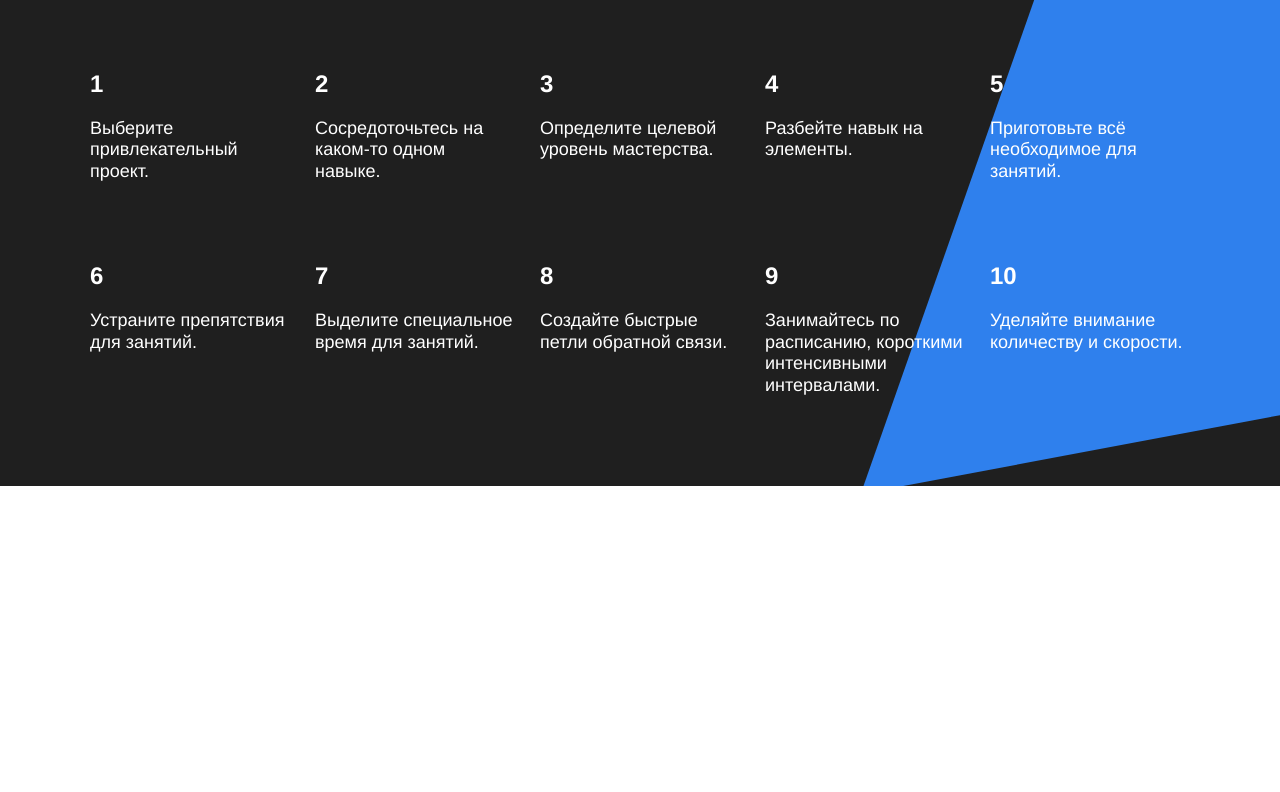
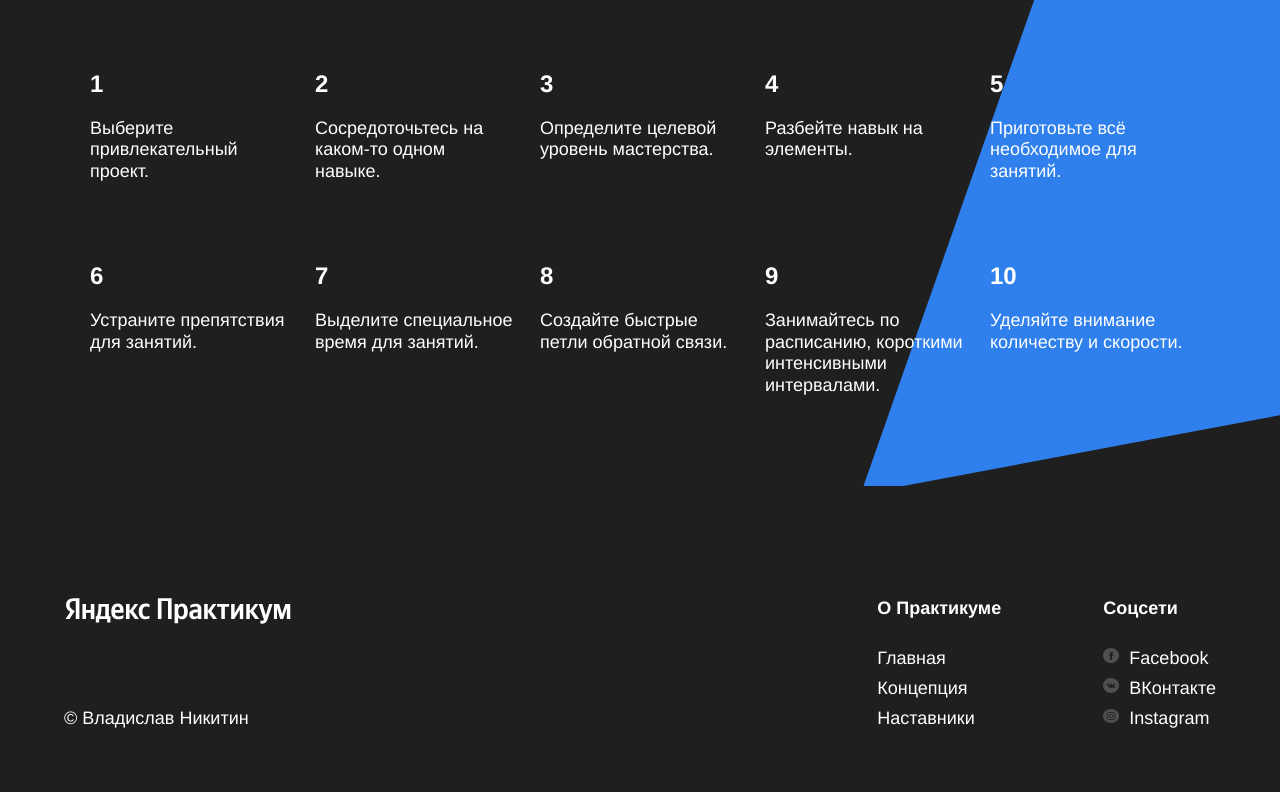
Before and after one commit to BeRealDude/how-to-learn, a plain HTML site: page index.html in a window 1280 px wide. Shown: the part 3120-3912 px from the top of the page. Before the commit the page ends 3606 px from the top, so only its background shows below. Drawn offline with Linux system fonts and the light colour scheme; files that its build step writes are made by us from their sources.

Commit message:
23.07 Закончил футер

```diff
--- a/index.html
+++ b/index.html
@@ -8,7 +8,6 @@
   <title>Научиться учиться</title>
 </head>
 <body class="page">
-
     <header class="header">
       <div class="logo">
          <div class="logo logo_place_header"></div>
@@ -70,14 +69,12 @@
               <p class="table__text">Открытие условного рефлекса</p>
             </li>
           </ul>
-
         </section>
         <section class="feynman">
           <h2 class="feynman__title">Метод Фейнмана</h2>
           <h3 class="feynman__subtitle">Выучить и не забыть.</h3>
           <img class="feynman__picture" src="../images/feynman.png" alt="Метод Фейнмена"></img>
           <a href="#" class="feynman__link">Подробнее &#129042;</a>
-
         </section>
         <section class="kaufman">
           <h2 class="section-title_theme_dark">Принципы обучения</h2>
@@ -127,9 +124,29 @@
           <div class="kaufman__triangle"></div>
         </section>
       </main>
-      <footer class="footer"></footer>
-
-
-
+      <footer class="footer">
+        <div class="footer__columns">
+          <div class="footer__column_content_copyright">
+          <div class="logo logo_place_footer"></div>
+          <div class="footer__author">&copy; Владислав Никитин</div>
+        </div>
+        <div class="footer__column_content_info">
+          <h2 class="footer__column-heading">О Практикуме</h2>
+        <div class="footer__column-links">
+          <a href class="footer__column-link">Главная</a>
+          <a href class="footer__column-link">Концепция</a>
+          <a href class="footer__column-link">Наставники</a>
+        </div>
+        </div>
+        <div class="footer__column_content_social">
+          <h2 class="footer__column-heading">Соцсети</h2>
+          <div class="footer__social-icon">
+            <a href class="footer__column-link"><img class="icon__picture" src="../images/facebook_color_white.svg" alt="значок"></img>Facebook</a>
+            <a href class="footer__column-link"><img class="icon__picture" src="../images/vk_color_white.svg" alt="значок">ВКонтакте</a>
+            <a href class="footer__column-link"><img class="icon__picture" src="../images/instagram_color_white.svg" alt="значок">Instagram</a>
+          </div>
+        </div>
+      </div>
+      </footer>
 </body>
 </html>
--- a/styles/style.css
+++ b/styles/style.css
@@ -17,11 +17,6 @@
   /* выше установили ограничения для секции */
   display: flex;
   position: relative;
-}
-
-
-.logo{
-
 }
 
 .logo_place_header {
@@ -57,7 +52,6 @@ align-self: flex-end;
 .header__link{
   color: #2f80ed;
   text-decoration: none;
-
 }
 
 .header__main-illustration{
@@ -71,8 +65,6 @@ align-self: flex-end;
   z-index: 1;
 }
 
-
-/* ниже мы привели пример двух селекторов, чтобы вы вспомнили запись элемента */
 .header__square-pic {
   height: 568px;
   width: 568px;
@@ -81,7 +73,6 @@ align-self: flex-end;
   position: absolute;
   right: 0;
 }
-
 
 .description{
   display: flex;
@@ -95,7 +86,6 @@ align-self: flex-end;
   align-items: baseline; /* Для того, чтобы brief стал по одной линии с main-text, почему-то без этого, текст брифа, становится чуть выше */
   justify-content: space-between;
 }
-
 
 .two-columns__brief{
   width: 175px;
@@ -112,7 +102,6 @@ align-self: flex-end;
   line-height: 34px;
   font-size: 24px;
   font-weight: normal;
-
 }
 
  .two-columns__paragraph{
@@ -121,18 +110,13 @@ align-self: flex-end;
 
  .two-columns__paragraph:last-of-type{
   margin: 0;
-
  }
-
 
 .two-columns__span-accent{
   line-height: 34px;
   font-size: 24px;
   font-weight: 600;
-
 }
-
-
 
 .section-title{
   width: 60%;
@@ -172,7 +156,6 @@ align-self: flex-end;
   margin: 60px 0 0;
 }
 
-
 .table__heading{
   line-height: 1.15;
   font-size: 24px;
@@ -187,8 +170,6 @@ align-self: flex-end;
   margin: 20px 0 0;
 }
 
-
-
 .feynman{
   height: 890px;
   background-color: #f2f2f2;
@@ -196,7 +177,6 @@ align-self: flex-end;
   display: flex;
   flex-direction: column;
   align-items: flex-end;
-
 }
 
 .feynman__title{
@@ -238,7 +218,6 @@ align-self: flex-end;
   left:0;
   bottom: 0;
 }
-
 
 .kaufman{
   overflow: hidden;
@@ -293,7 +272,6 @@ align-self: flex-end;
   margin-top: 80px;
 }
 
-
 .table__heading_theme_dark{
   line-height: 1.15;
   font-size: 24px;
@@ -315,3 +293,77 @@ align-self: flex-end;
   position: absolute;
   margin: 0 -210px 0 0;
 }
+
+.footer{
+background-color: #1f1f1f;
+min-height: 350px;
+display: flex;
+flex-direction: column;
+align-items: center;
+justify-content: center;
+}
+
+.footer__columns{
+  width: 90%;
+  display: flex;
+  padding: 60px 0 40px;
+  justify-content: space-between;
+}
+
+.footer__column_content_copyright{
+  flex-basis: 711px;
+  display: flex;
+  flex-direction: column;
+  justify-content: space-between;
+}
+
+.footer__author{
+  color: white;
+  line-height: 25px;
+  font-size: 18px;
+  font-weight: normal;
+  padding: 18px 0;
+}
+
+.logo_place_footer {
+  margin: 0;
+  width: 228px;
+  height: 32px;
+  background-image: url(../images/logo_place_footer.svg);
+}
+
+.footer__column-heading{
+  color: white;
+  line-height: 30px;
+  font-size: 18px;
+  font-weight: 600;
+  margin: 0;
+}
+
+.footer__column-links{
+  display: flex;
+  flex-direction: column;
+  margin: 20px 0 0;
+  padding: 0 0 16px;
+}
+
+.footer__column-link{
+  text-decoration: none;
+  color: white;
+  line-height: 30px;
+  font-size: 18px;
+  font-weight: normal;
+}
+
+.footer__social-icon{
+  display: flex;
+  flex-direction: column;
+  margin: 20px 0 0;
+  padding: 0 0 16px;
+}
+
+.icon__picture{
+  width: 16px;
+  height: 16px;
+  margin: 0 10px 0 0;
+}
```
